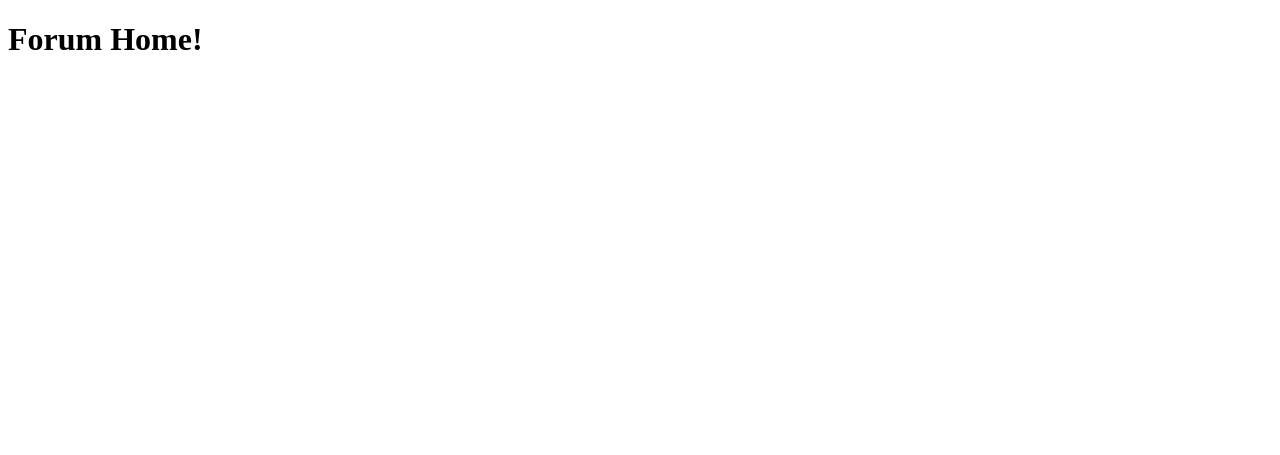
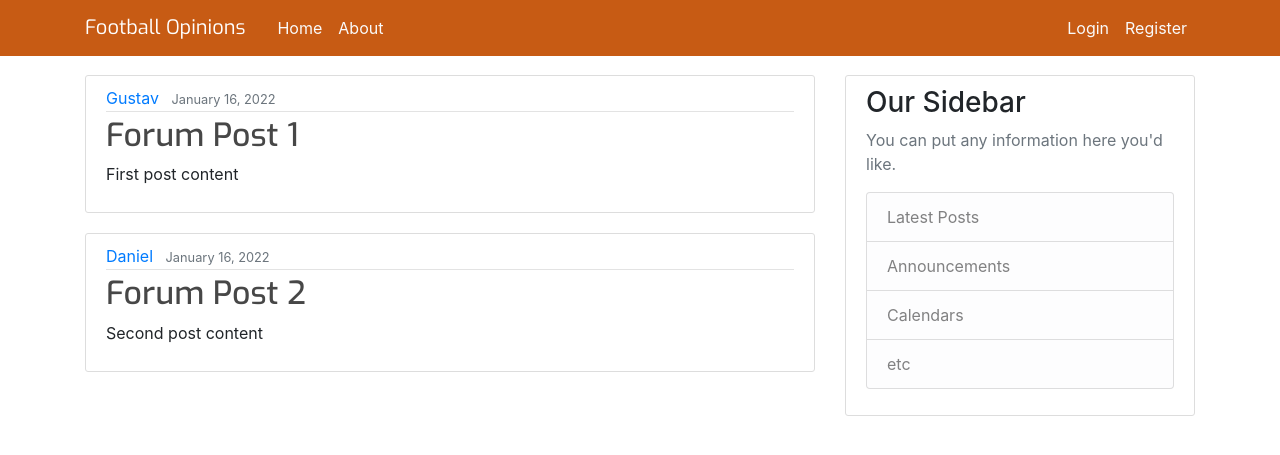
Before and after one commit to Code-Institute-Submissions/Ehnvik-football-opinions_MarResub, a Django app: page / in a window 1280 px wide. Before the commit the part shown is almost empty. Shown: the top 455 px of the page. Run offline with Django 3.2, Linux system fonts and the light colour scheme; some libraries are stand-ins or nearby versions.

Commit message:
add navbar and content to page. Style it using bootstrap

```diff
--- /dev/null
+++ b/forum/static/forum/style.css
@@ -0,0 +1,98 @@
+@import url('https://fonts.googleapis.com/css?family=Roboto:100,200,300,400,500,600,700|Exo:100,200,300,400,500,600,700');
+
+body {
+    background: #fafafa;
+    margin-top: 5rem;
+    font-family: "Roboto", sans-serif;
+  }
+
+  h1, h2, h3, h4, h5, h6 {
+    color: #fafafa;
+  }
+
+  ul {
+    margin: 0;
+  }
+
+  .bg-steel {
+    background-color: #c75b14;
+    color: #fafafa;
+  }
+
+
+  a.nav-item.nav-link.nav-color {
+    color: #fafafa;
+}
+a.nav-item.nav-link.nav-color:hover {
+    color: rgb(194, 194, 194);
+  }
+
+  .navbar-brand {
+    font-family: "Exo", sans-serif;
+  }
+
+
+  a.nav-item.nav-link.nav-color.active {
+    font-weight: 500;
+  }
+
+  .content-section {
+    background: #ffffff;
+    padding: 10px 20px;
+    border: 1px solid #dddddd;
+    border-radius: 3px;
+    margin-bottom: 20px;
+  }
+
+  .container-margin {
+      padding-top: 75px;
+  }
+
+
+  .article-title {
+    color: rgb(71, 71, 71);
+    font-family: "Exo", sans-serif;
+  }
+
+  a.article-title:hover {
+    color: #428bca;
+    text-decoration: none;
+  }
+
+  .article-content {
+    white-space: pre-line;
+  }
+
+  .article-img {
+    height: 65px;
+    width: 65px;
+    margin-right: 16px;
+  }
+
+  .article-metadata {
+    padding-bottom: 1px;
+    margin-bottom: 4px;
+    border-bottom: 1px solid #e3e3e3
+  }
+
+  .article-metadata a:hover {
+    color: rgb(71, 71, 71);
+    text-decoration: none;
+  }
+
+  .article-svg {
+    width: 25px;
+    height: 25px;
+    vertical-align: middle;
+  }
+
+  .account-img {
+    height: 125px;
+    width: 125px;
+    margin-right: 20px;
+    margin-bottom: 16px;
+  }
+
+  .account-heading {
+    font-size: 2.5rem;
+  }
--- a/forum/templates/forum/base.html
+++ b/forum/templates/forum/base.html
@@ -1,16 +1,63 @@
+{% load static %}
 <!DOCTYPE html>
 <html lang="en">
+
 <head>
     <meta charset="UTF-8">
     <meta http-equiv="X-UA-Compatible" content="IE=edge">
     <meta name="viewport" content="width=device-width, initial-scale=1.0">
-    {% if title %}
-        <title>Football Opinions - {{ title }}</title>
-    {% else %}
-        <title>Football Opinions</title>
-    {% endif %}
+    <link rel="stylesheet" type="text/css" href="{% static 'forum/style.css' %}">
+    <link rel="stylesheet" href="https://maxcdn.bootstrapcdn.com/bootstrap/4.0.0/css/bootstrap.min.css" integrity="sha384-Gn5384xqQ1aoWXA+058RXPxPg6fy4IWvTNh0E263XmFcJlSAwiGgFAW/dAiS6JXm" crossorigin="anonymous">
+    <title>Football Opinions</title>
 </head>
+
 <body>
 
+    <header class="site-header">
+        <nav class="navbar navbar-expand-md navbar-dark bg-steel fixed-top">
+          <div class="container">
+            <a class="navbar-brand mr-4" href="{% url 'forum-home' %}">Football Opinions</a>
+            <button class="navbar-toggler" type="button" data-toggle="collapse" data-target="#navbarToggle" aria-controls="navbarToggle" aria-expanded="false" aria-label="Toggle navigation">
+            <span class="navbar-toggler-icon"></span>
+            </button>
+            <div class="collapse navbar-collapse" id="navbarToggle">
+              <div class="navbar-nav mr-auto">
+                <a class="nav-item nav-link nav-color" href="{% url 'forum-home' %}">Home</a>
+                <a class="nav-item nav-link nav-color" href="{% url 'forum-about' %}">About</a>
+              </div>
+              <!-- Navbar Right Side -->
+              <div class="navbar-nav">
+                <a class="nav-item nav-link nav-color" href="#">Login</a>
+                <a class="nav-item nav-link nav-color" href="#">Register</a>
+              </div>
+            </div>
+          </div>
+        </nav>
+      </header>
+      <main role="main" class="container container-margin">
+        <div class="row">
+          <div class="col-md-8">
+            {% block content %}{% endblock %}
+          </div>
+          <div class="col-md-4">
+            <div class="content-section">
+              <h3>Our Sidebar</h3>
+              <p class='text-muted'>You can put any information here you'd like.
+                <ul class="list-group">
+                  <li class="list-group-item list-group-item-light">Latest Posts</li>
+                  <li class="list-group-item list-group-item-light">Announcements</li>
+                  <li class="list-group-item list-group-item-light">Calendars</li>
+                  <li class="list-group-item list-group-item-light">etc</li>
+                </ul>
+              </p>
+            </div>
+          </div>
+        </div>
+      </main>
+
+<script src="https://cdn.jsdelivr.net/npm/@popperjs/core@2.10.2/dist/umd/popper.min.js" integrity="sha384-7+zCNj/IqJ95wo16oMtfsKbZ9ccEh31eOz1HGyDuCQ6wgnyJNSYdrPa03rtR1zdB" crossorigin="anonymous"></script>
+<script src="https://cdn.jsdelivr.net/npm/bootstrap@5.1.3/dist/js/bootstrap.min.js" integrity="sha384-QJHtvGhmr9XOIpI6YVutG+2QOK9T+ZnN4kzFN1RtK3zEFEIsxhlmWl5/YESvpZ13" crossorigin="anonymous"></script>
+
 </body>
+
 </html>
--- a/forum/templates/forum/home.html
+++ b/forum/templates/forum/home.html
@@ -1,12 +1,15 @@
-<!DOCTYPE html>
-<html lang="en">
-<head>
-    <meta charset="UTF-8">
-    <meta http-equiv="X-UA-Compatible" content="IE=edge">
-    <meta name="viewport" content="width=device-width, initial-scale=1.0">
-    <title>Football Opinions</title>
-</head>
-<body>
-    <h1>Forum Home!</h1>
-</body>
-</html>
+{% extends "forum/base.html" %}
+{% block content %}
+    {% for post in posts %}
+        <article class="media content-section">
+          <div class="media-body">
+            <div class="article-metadata">
+              <a class="mr-2" href="#">{{ post.author }}</a>
+              <small class="text-muted">{{ post.date_posted }}</small>
+            </div>
+            <h2><a class="article-title" href="#">{{ post.title }}</a></h2>
+            <p class="article-content">{{ post.content }}</p>
+          </div>
+        </article>
+    {% endfor %}
+{% endblock content %}
--- a/forum/urls.py
+++ b/forum/urls.py
@@ -2,6 +2,6 @@
 from . import views
 
 urlpatterns = [
-    path('', views.home, name='blog-home'),
-    path('about/', views.about, name='blog-about'),
+    path('', views.home, name='forum-home'),
+    path('about/', views.about, name='forum-about'),
 ]
```
Also changed, not shown: forum/templates/forum/about.html (+4 -12 lines), db.sqlite3.
